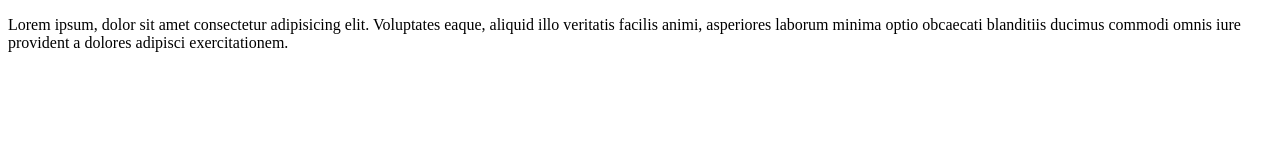
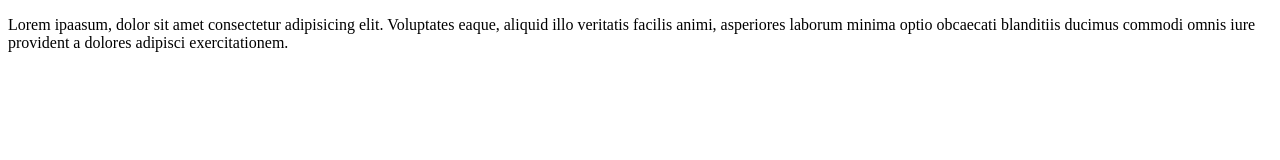
Before and after one commit to AlanChagaray/prueba-portafolio, a plain HTML site: page Portafolio/index.html in a window 1280 px wide. Drawn offline with Linux system fonts and the light colour scheme.

Commit message:
Update index.html

```diff
--- a/Portafolio/index.html
+++ b/Portafolio/index.html
@@ -7,6 +7,6 @@
     <title>Portafolio</title>
 </head>
 <body>
-    <p>Lorem ipsum, dolor sit amet consectetur adipisicing elit. Voluptates eaque, aliquid illo veritatis facilis animi, asperiores laborum minima optio obcaecati blanditiis ducimus commodi omnis iure provident a dolores adipisci exercitationem.</p>
+    <p>Lorem ipaasum, dolor sit amet consectetur adipisicing elit. Voluptates eaque, aliquid illo veritatis facilis animi, asperiores laborum minima optio obcaecati blanditiis ducimus commodi omnis iure provident a dolores adipisci exercitationem.</p>
 </body>
 </html>
```
